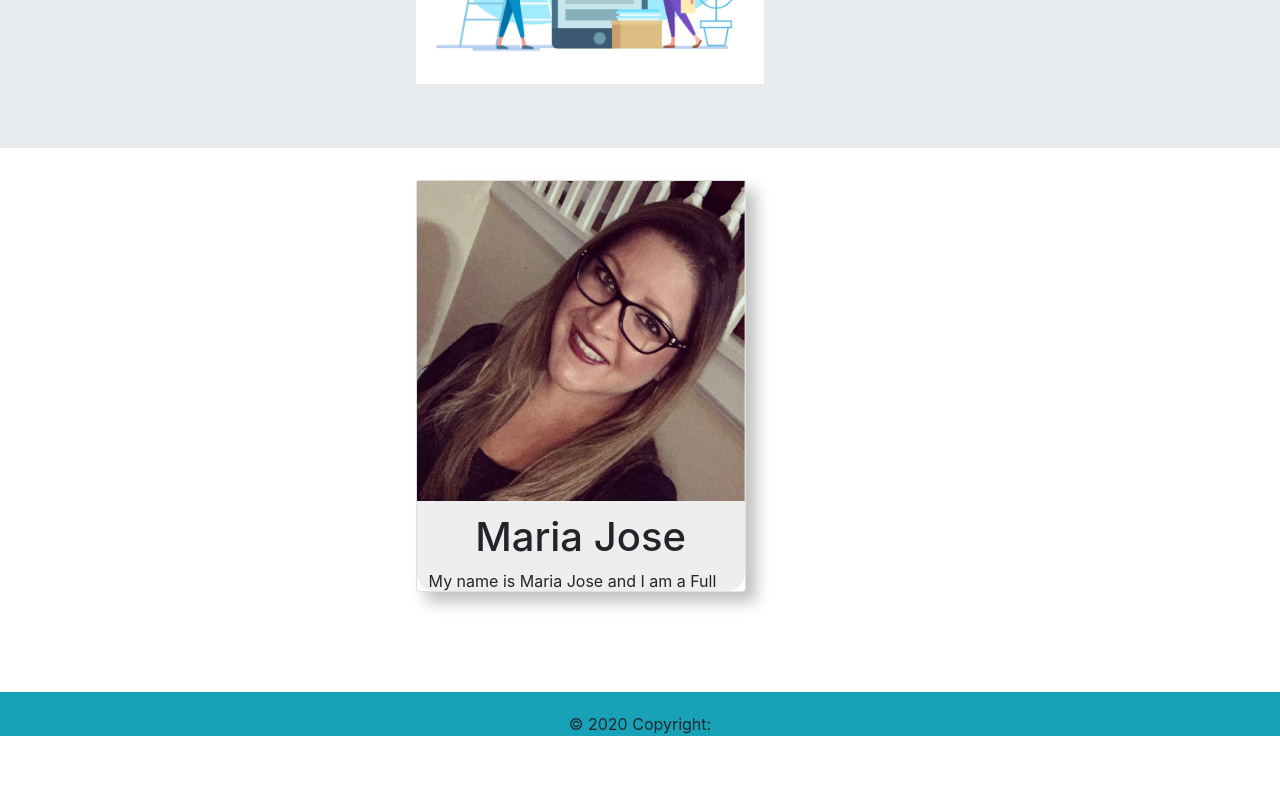
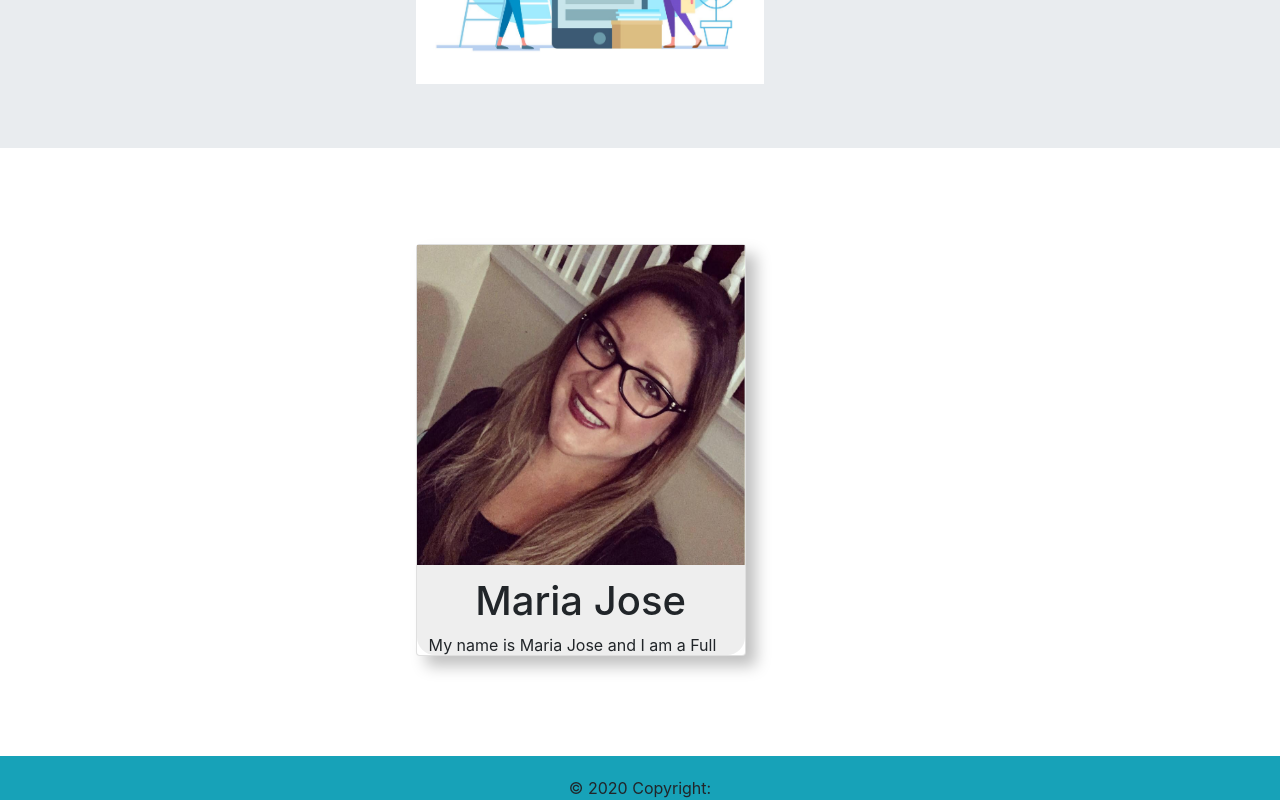
Before and after one commit to mariariofrio/MyPortfolio, a React (Create React App) app in the folder myportfolio/: page / in a window 1280 px wide. Shown: the part 447-1247 px from the top of the page. Before the commit the page ends 1183 px from the top, so only its background shows below. Built offline with nearby package versions, Linux system fonts and the light colour scheme.

Commit message:
corrected container

```diff
--- a/myportfolio/src/App.js
+++ b/myportfolio/src/App.js
@@ -6,7 +6,7 @@ import Portfolio from "./pages/Portfolio";
 // import './App.css';
 import Footer from "./component/Footer/";
 import NavTabs from "./component/Navbar";
-import Header from "./component/header";
+
 import Wrapper from "./component/wrapper";
 
 
@@ -21,7 +21,7 @@ function App() {
     <Router>
       <div>
         <NavTabs />
-        <Header />
+
         <Switch>
         <Wrapper>
         <Route exact path="/" component={Profilecard} />
--- a/myportfolio/src/component/Cards/Portfoliocards.js
+++ b/myportfolio/src/component/Cards/Portfoliocards.js
@@ -12,11 +12,11 @@ class Portofoliocards extends Component {
         return (
          <div>
             <Card>
-                <CardImg top width= "100%" src={this.props.Projects}></CardImg>
+                <CardImg top width= "100%" src={this.props.project}></CardImg>
                     <CardBody>
                         {/* <img className='card-img-top' src={props.imgsrc} alt="image" /> */}
 
-                        <CardTitle> {this.props.Projects}
+                        <CardTitle> {this.props.project}
                         </CardTitle>
                         {/* // className='card-title'>{props.title} */}
                         {/* <Anchor>
--- a/myportfolio/src/component/header/header.css
+++ b/myportfolio/src/component/header/header.css
@@ -2,6 +2,7 @@
     background-color: white;
     size: 100px;
     padding-bottom: 0%;
+    padding-top: 0% !important;
 }
 h2 {
     margin: 2% !important;
--- a/myportfolio/src/component/header/index.js
+++ b/myportfolio/src/component/header/index.js
@@ -5,7 +5,7 @@ import fullstack from "../../assets/fullstack.jpg";
 function Header() {
   return (
     <div className="jumbotron jumbotron-fluid">
-      <div className="container ">
+      <div className="container profile ">
 
         <div className="columns">
           <div className="column">
--- a/myportfolio/src/pages/Contact.js
+++ b/myportfolio/src/pages/Contact.js
@@ -21,11 +21,11 @@ function Contact() {
                     <h6 className="text-uppercase font-weight-bold">Contact</h6>
                     {/* <hr className="deep-purple accent-2 mb-4 mt-0 d-inline-block mx-auto" width= "60px;"></hr> */}
                         <p>
-                            <i className="fas fa-home mr-3"></i> Georgia, US</p>
+                            <i></i> Georgia, US</p>
                         <p>
-                            <i className="fas fa-envelope mr-3"></i> maria.riofrio.mr@gmail.com</p>
+                            <i></i> maria.riofrio.mr@gmail.com</p>
                         <p>
-                            <i className="fas fa-phone mr-3"></i> + 01 678 283 7616</p>
+                            <i></i> + 01 678 283 7616</p>
                 </div>
                 <Anchor>
                     <div className="col-md-9 mb-md-0 mb-4">
--- a/myportfolio/src/pages/Portfolio.css
+++ b/myportfolio/src/pages/Portfolio.css
@@ -1,8 +1,9 @@
 /* @import url(https://fonts.googleapis.com/css?family=Source+Code+Pro:300,400,500); */
 
 .container {
+  padding-top: 5%;
   width: 100%;
-  padding-left: 20%;
+  padding-left: 5%;
   padding-right: 15px;
   margin-left: auto;
   margin-left: auto;
--- a/myportfolio/src/pages/Portfolio.js
+++ b/myportfolio/src/pages/Portfolio.js
@@ -3,6 +3,7 @@ import "./Portfolio.css";
 import Peoplecards from "../component/Cards/Portfoliocards";
 import {Container, Row, Col } from 'reactstrap';
 import Projects from "../assets/projects.json"
+
 
 class Portfolio extends Component {
   constructor() {
@@ -13,15 +14,15 @@ class Portfolio extends Component {
   }
 
   render () {
-    let Portfoliocards = this.state.Projects.map(value => {
+    let Portfoliocards = this.state.Projects.map(project => {
       return (
-          <Col sm="4">
-          <Peoplecards value={value}/>
+          <Col sm="2">
+          <Peoplecards key={project.id} {...project}/>
           </Col>
       )
     })
     return (
-      <Container fluid>
+      <Container portfolio >
         <Row>
           {Portfoliocards}
         </Row>
@@ -30,5 +31,7 @@ class Portfolio extends Component {
     }
   }
 
-
+//   {projects.map(project => (
+//     <Project key={project.id} {...project}></Project>
+// ))}
 export default Portfolio;
--- a/myportfolio/src/pages/Profile.css
+++ b/myportfolio/src/pages/Profile.css
@@ -1,12 +1,13 @@
 /* @import url(https://fonts.googleapis.com/css?family=Source+Code+Pro:300,400,500); */
 
 
-  .container  {
+  .profile  {
     width: 100%;
     padding-left: 27% !important;
     padding-right: 15px !important;
     margin-left: auto;
     margin-left: auto;
+    padding-top: 5% !important;
   }
   .card {
     position:relative;
--- a/myportfolio/src/pages/Profilecard.js
+++ b/myportfolio/src/pages/Profilecard.js
@@ -1,11 +1,15 @@
 import React from "react";
 import "../pages/Profile.css";
-import mypicture from "../assets/mypicture.jpg"
+import mypicture from "../assets/mypicture.jpg";
+import Header from "../component/header";
 
 
 function Card() {
   return (
-    <div className="container">
+    <>
+    <Header />
+    <div className="container profile">
+
     <div className="card">
 
     <img src={mypicture} alt="swimmer" height="350px" width="100%" style={{float: 'none'}} />
@@ -15,6 +19,7 @@ function Card() {
       </div>
     </div>
     </div>
+    </>
   );
 }
 
--- a/myportfolio/src/pages/contact.css
+++ b/myportfolio/src/pages/contact.css
@@ -1,4 +1,4 @@
 .container-fluid {
-    margin-left: 20% !important
-
+    margin-left: 20%!important;
+    padding-top: 9%;
 }
```
